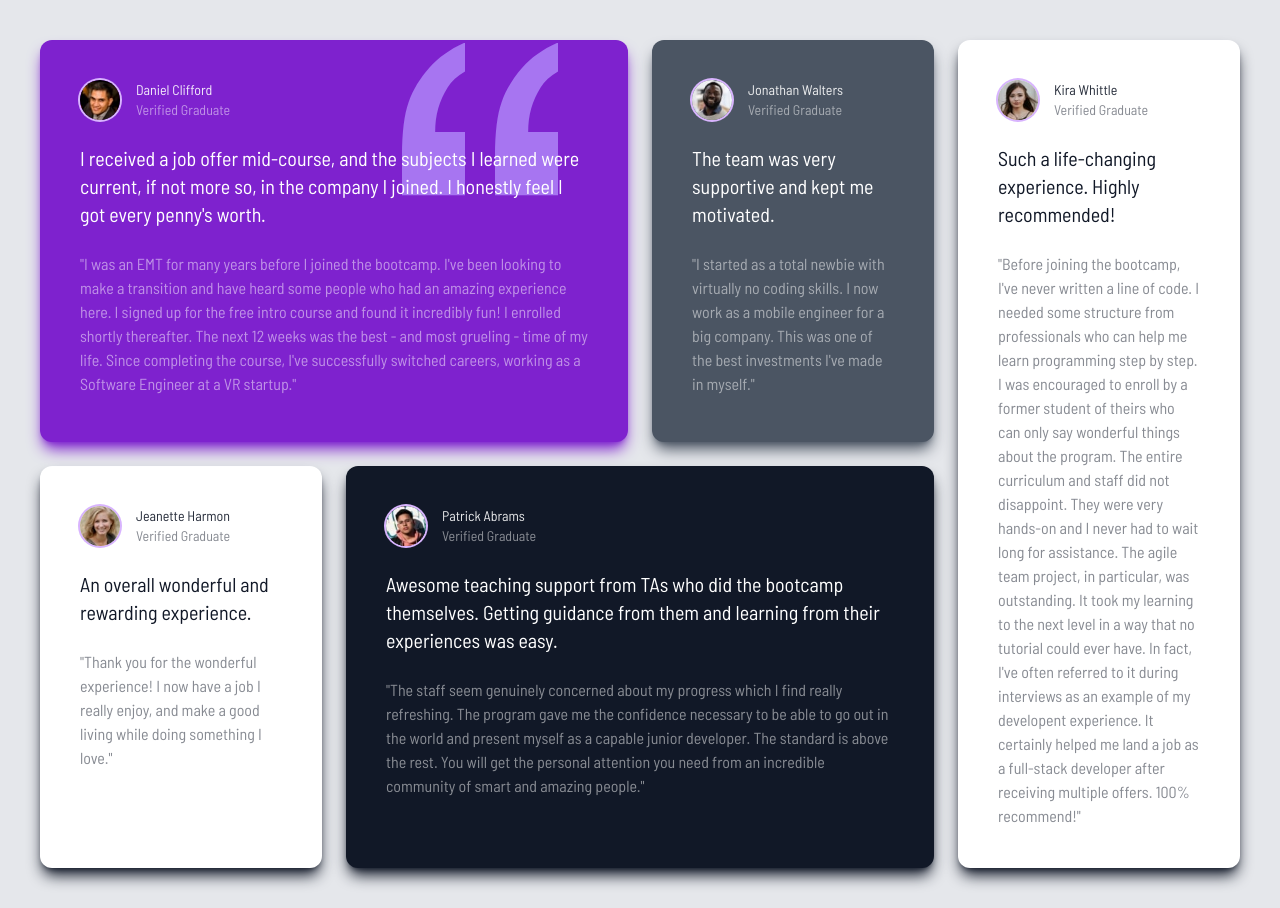
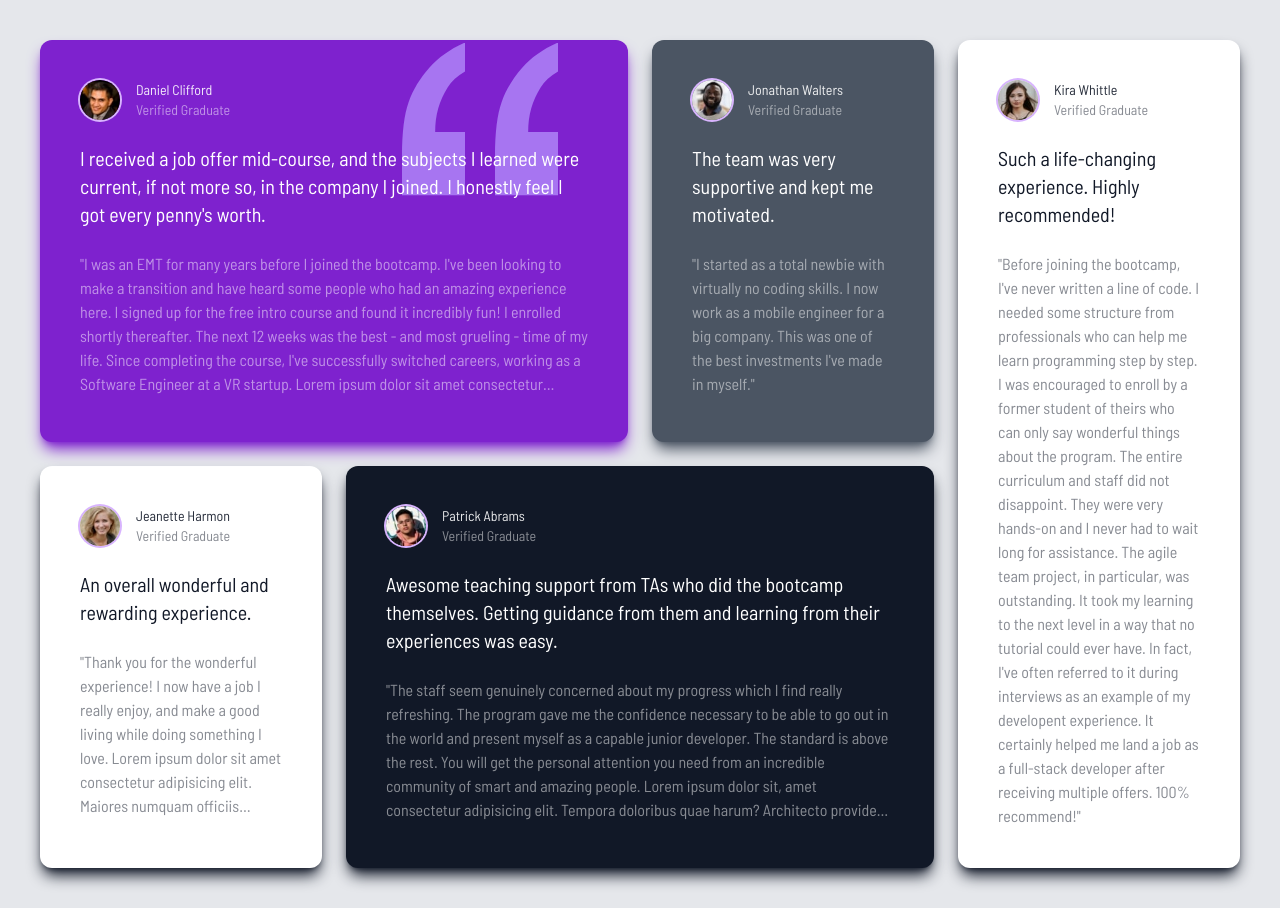
Before and after one commit to clayton-klein/tailwind-p4-testimonial-grid, a website: page index.html in a window 1280 px wide. Drawn offline with Linux system fonts and the light colour scheme.

Commit message:
style: add dummy text and the line-clamp class.

```diff
--- a/index.html
+++ b/index.html
@@ -50,14 +50,14 @@
             got every penny's worth.
           </p>
           <!-- Card's small text -->
-          <p class="mt-6 opacity-50">
+          <p class="mt-6 opacity-50 md:line-clamp-6">
             "I was an EMT for many years before I joined the bootcamp. I've been
             looking to make a transition and have heard some people who had an
             amazing experience here. I signed up for the free intro course and
             found it incredibly fun! I enrolled shortly thereafter. The next 12
             weeks was the best - and most grueling - time of my life. Since
             completing the course, I've successfully switched careers, working
-            as a Software Engineer at a VR startup."
+            as a Software Engineer at a VR startup. Lorem ipsum dolor sit amet consectetur adipisicing elit. Aliquam animi quam quisquam ut error cupiditate? Impedit perferendis aperiam similique alias recusandae laboriosam beatae ducimus ut aspernatur reprehenderit corporis veritatis consequuntur necessitatibus officiis, cum dicta mollitia doloremque delectus dolorum natus magnam esse eveniet. Nostrum id aspernatur dolore ab fuga! Sequi, ut?"
           </p>
         </div>
 
@@ -145,9 +145,9 @@
             An overall wonderful and rewarding experience.
           </p>
           <!-- Card's small text -->
-          <p class="mt-6 opacity-50">
+          <p class="mt-6 opacity-50 md:line-clamp-[7]">
             "Thank you for the wonderful experience! I now have a job I really
-            enjoy, and make a good living while doing something I love."
+            enjoy, and make a good living while doing something I love. Lorem ipsum dolor sit amet consectetur adipisicing elit. Maiores numquam officiis inventore voluptatem perferendis quia beatae sapiente at, velit soluta."
           </p>
         </div>
 
@@ -174,13 +174,13 @@
             easy.
           </p>
           <!-- Card's small text -->
-          <p class="mt-6 opacity-50">
+          <p class="mt-6 opacity-50 md:line-clamp-6">
             "The staff seem genuinely concerned about my progress which I find
             really refreshing. The program gave me the confidence necessary to
             be able to go out in the world and present myself as a capable
             junior developer. The standard is above the rest. You will get the
             personal attention you need from an incredible community of smart
-            and amazing people."
+            and amazing people. Lorem ipsum dolor sit, amet consectetur adipisicing elit. Tempora doloribus quae harum? Architecto provident, quaerat quis ipsum aspernatur consequuntur non veniam aliquam harum? Delectus optio eligendi molestias aliquam ipsum iure."
           </p>
         </div>
       </div>
```
Also changed, not shown: css/style.css.
